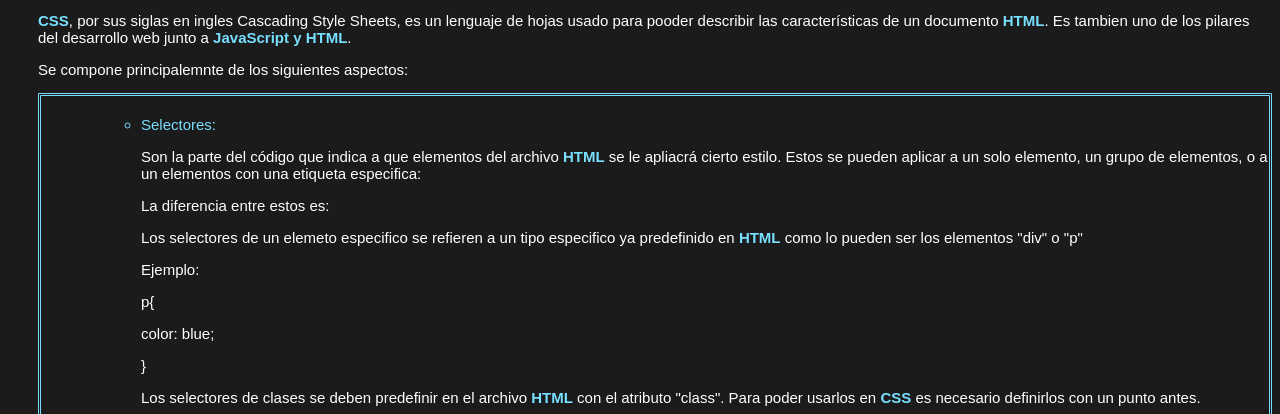
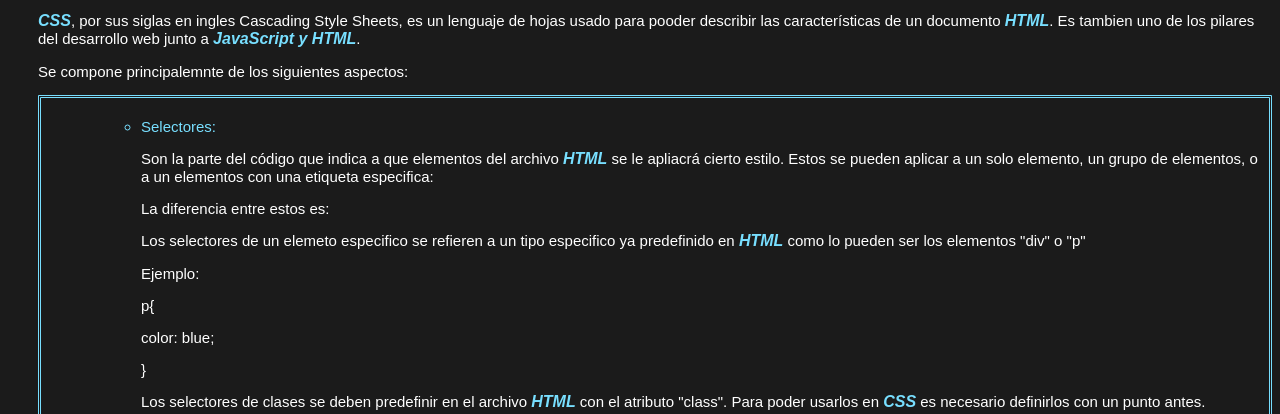
Before and after one commit to juliordzfigueroa/TC2005B_A01029680, a plain HTML site: page Web/Tareas/html/Blog/CSS.html in a window 1280 px wide. Shown: the part 396-810 px from the top of the page. Drawn offline with Linux system fonts and the light colour scheme.

Commit message:
Actualizado el formato de blog.html desde blog.css, cambios en el selector strong

```diff
--- a/Web/Tareas/html/css/blog.css
+++ b/Web/Tareas/html/css/blog.css
@@ -1,10 +1,11 @@
 *{
     font-family: sans-serif;
-
 }
 
 strong{
     color:#78dfff;
+    font-size: 16px;
+    font-style: italic;
 }
 
 h1{
```
